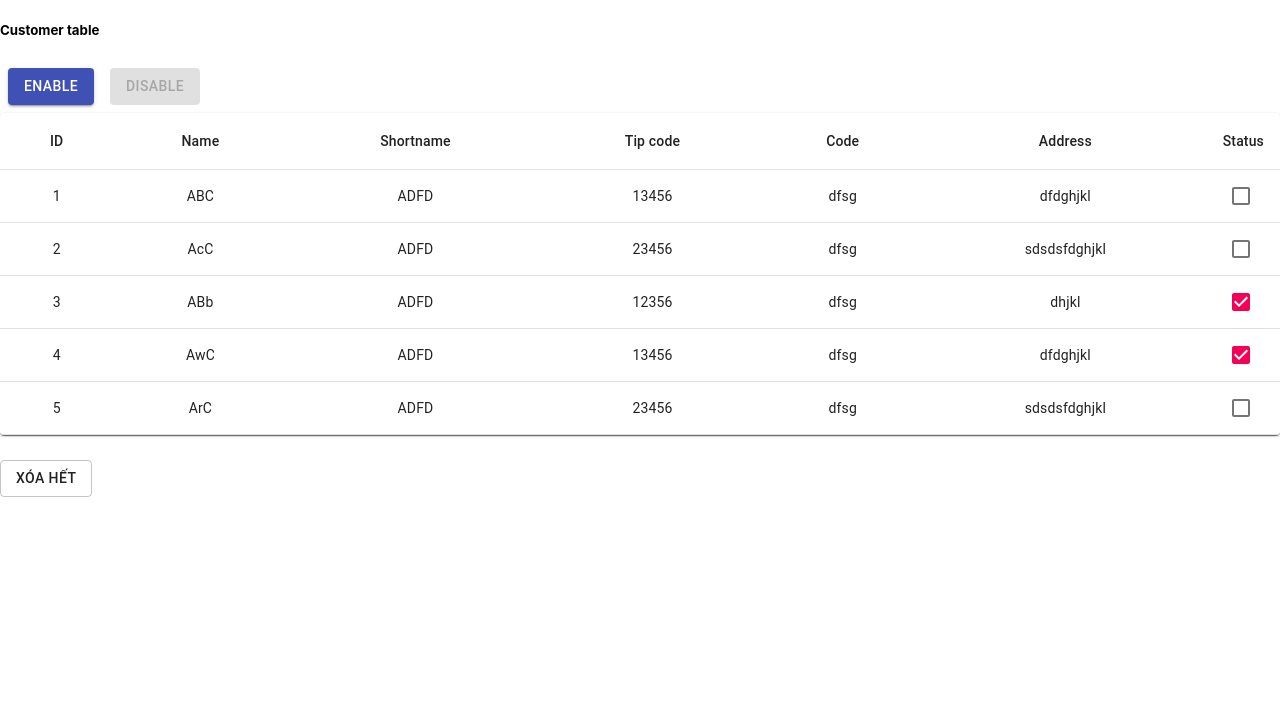
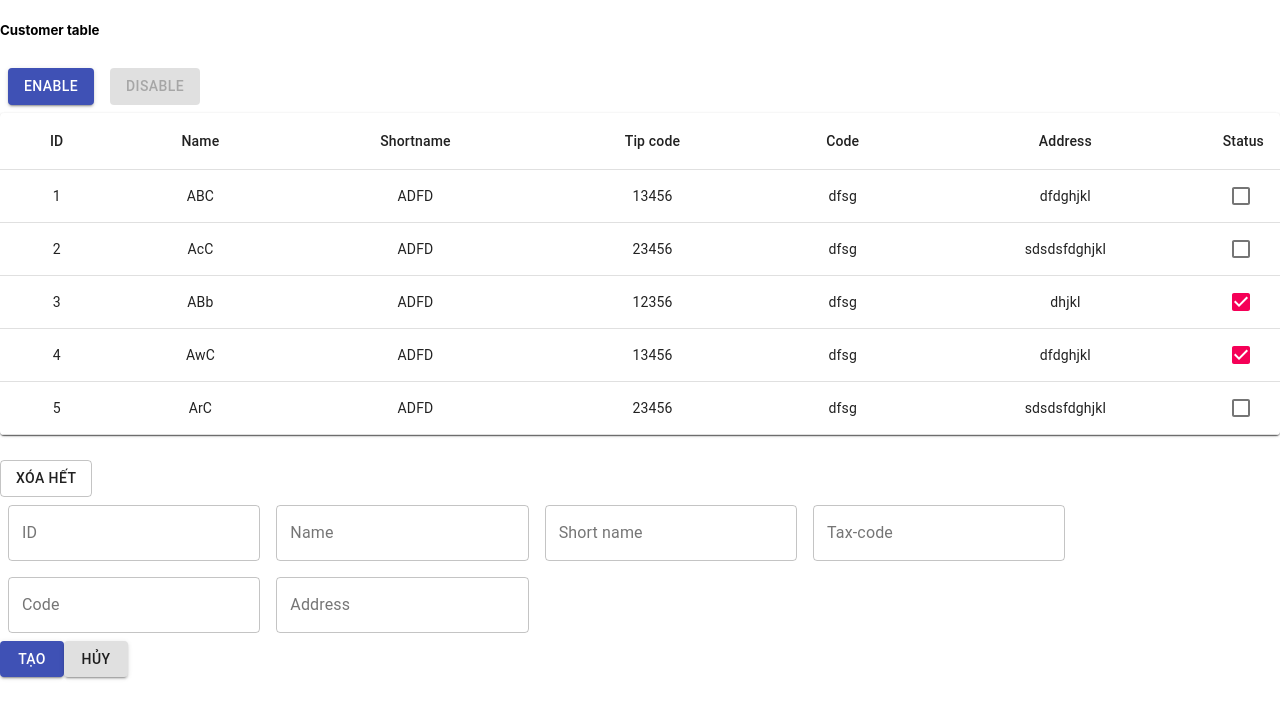
Before and after one commit to lethiduyen000097/3devreactjs, a React (Create React App) app in the folder my-app/: page / in a window 1280 px wide. Shown: the top 718 px of the page. Built offline with nearby package versions, Linux system fonts and the light colour scheme.

Commit message:
create input.component.js

```diff
--- a/my-app/src/App.js
+++ b/my-app/src/App.js
@@ -1,12 +1,14 @@
 import React from "react";
 import Customers from "./component/customers.component";
 import CustomizedSnackbars from "./component/snackbarFeedback.component";
+import BasicTextFields from "./component/input.component";
 
 function App() {
   return (
     <div>
       <Customers />
       <CustomizedSnackbars />
+      <BasicTextFields />
     </div>
     );
 }
--- a/my-app/src/component/customers.component.js
+++ b/my-app/src/component/customers.component.js
@@ -1,5 +1,4 @@
 import React, { useState, useEffect } from 'react';
-import TablePagination from '@material-ui/core/TablePagination';
 import { makeStyles, TableContainer, Switch, FormControlLabel, Checkbox, Table, TableHead, TableBody, TableRow, TableCell, Paper, Button } from '@material-ui/core';
 
 
--- /dev/null
+++ b/my-app/src/component/input.component.js
@@ -0,0 +1,61 @@
+import React from 'react';
+import { makeStyles, Button, TextField } from '@material-ui/core';
+
+const useStyles = makeStyles((theme) => ({
+  root: {
+    '& > *': {
+      margin: theme.spacing(1),
+      width: '25ch',
+    },
+  },
+}));
+
+const _createInputCustomer = () => {
+    const classes = useStyles();
+
+    return (
+      <form className={classes.root} noValidate autoComplete="off">
+        {/* <TextField id="standard-basic" label="Standard" /> */}
+        {/* <TextField id="filled-basic" label="Filled" variant="filled" /> */}
+        <TextField id="id" label="ID" variant="outlined" />
+        <TextField id="name" label="Name" variant="outlined" />
+        <TextField id="short-name" label="Short name" variant="outlined" />
+        <TextField id="tax-code" label="Tax-code" variant="outlined" />
+        <TextField id="code" label="Code" variant="outlined" />
+        <TextField id="address" label="Address" variant="outlined" />
+      </form>
+
+    );
+}
+
+    //render Group Buttons for Component
+    const _createButtonCustomer = () => {
+
+        return (
+        <div>
+          <Button
+            variant="contained"
+            color="primary"
+          >
+            Tạo
+          </Button>
+          <Button
+          variant="contained"
+          >
+            Hủy
+          </Button>
+        </div>
+      );
+    }
+    // End function render Group Buttons
+
+const BasicTextFields = () => {
+    return(
+<div style={{ height: 400, width: '100%' }}>
+    {_createInputCustomer()}
+    {_createButtonCustomer()}
+    </div>
+    )
+}
+
+export default BasicTextFields;
```
